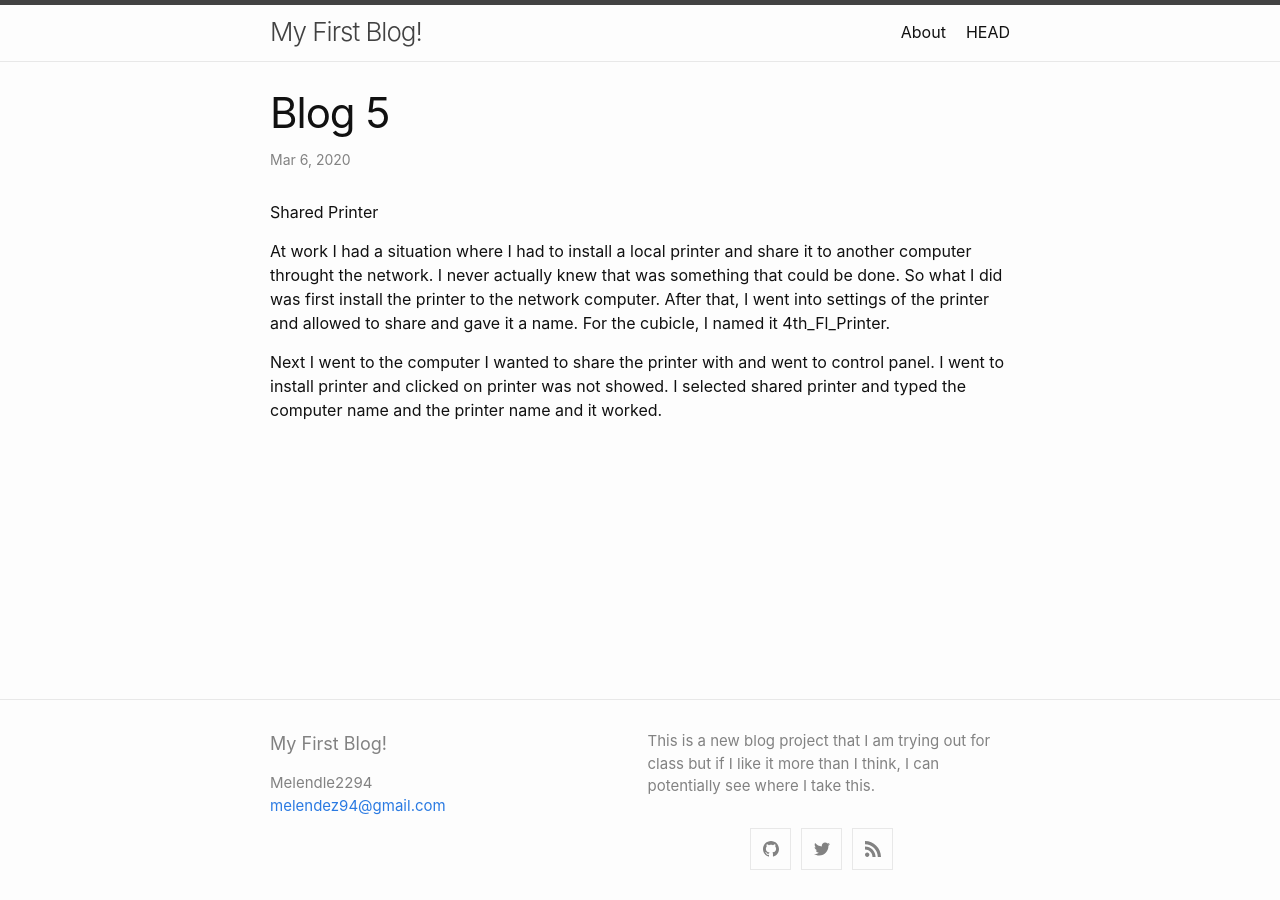
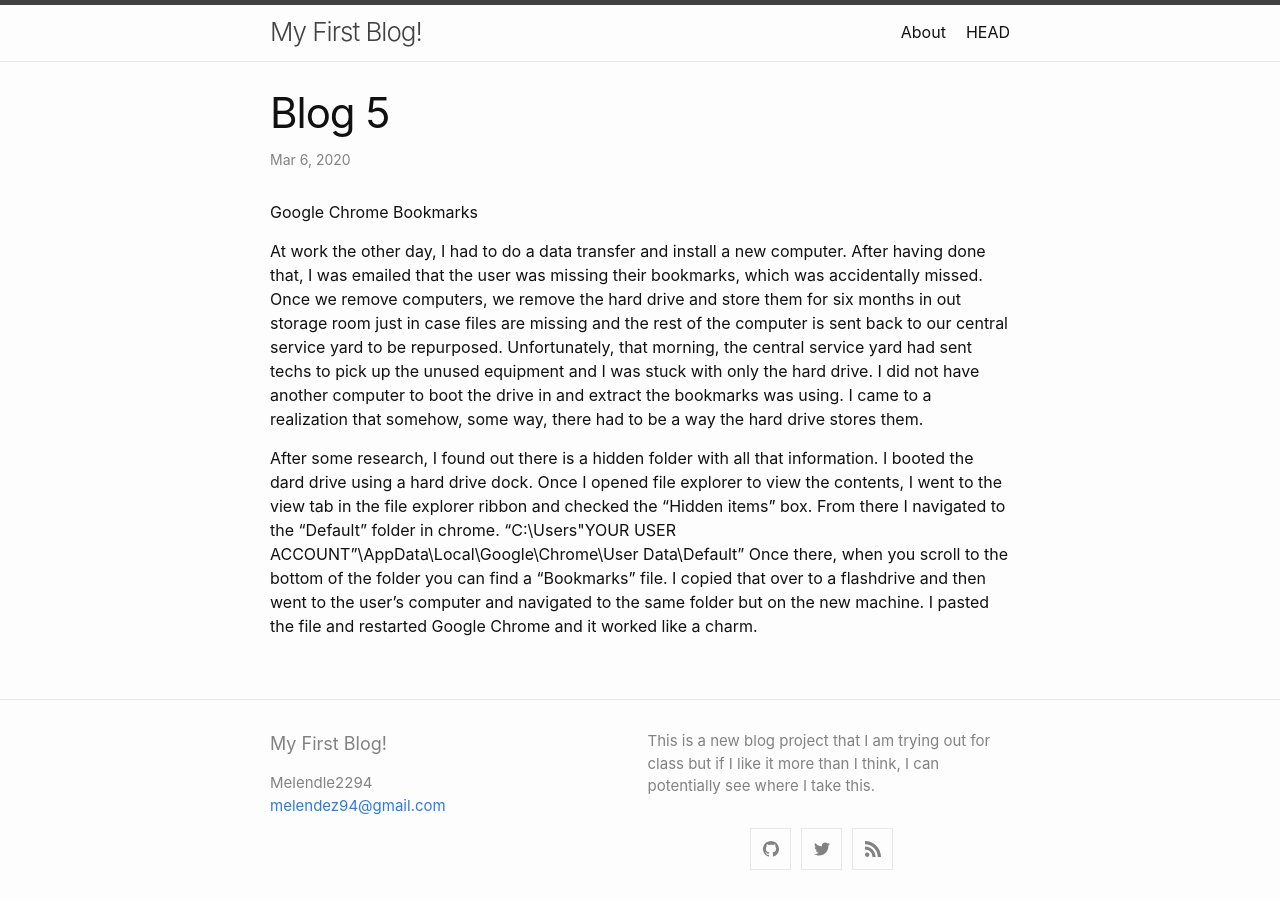
Before and after one commit to melendez2294/melendez2294.github.io, a Jekyll site: the page built from _posts/2020-03-06-blog-5.md, in a window 1280 px wide. Built offline with Jekyll 4.4.1, drawn with Linux system fonts in a browser that asks for light colours; our own code applies the rules of GitHub Pages for plain Markdown files.

Commit message:
Update 2020-03-06-blog-5.md

```diff
--- a/_posts/2020-03-06-blog-5.md
+++ b/_posts/2020-03-06-blog-5.md
@@ -1,11 +1,16 @@
-Shared Printer
+Google Chrome Bookmarks
 
-At work I had a situation where I had to install a local printer and share it to
-another computer throught the network. I never actually knew that was something that could
-be done. So what I did was first install the printer to the network computer. After that,
-I went into settings of the printer and allowed to share and gave it a name. For the cubicle,
-I named it 4th_Fl_Printer.
+At work the other day, I had to do a data transfer and install a new computer.
+After having done that, I was emailed that the user was missing their bookmarks, which was accidentally missed.
+Once we remove computers, we remove the hard drive and store them for six months in out storage room just in case files
+are missing and the rest of the computer is sent back to our central service yard to be repurposed. Unfortunately, that morning,
+the central service yard had sent techs to pick up the unused equipment and I was stuck with only the hard drive. I did not have another
+computer to boot the drive in and extract the bookmarks was using. I came to a realization that somehow, some way, there had to be a way
+the hard drive stores them.
 
-Next I went to the computer I wanted to share the printer with and went to
-control panel. I went to install printer and clicked on printer was not showed.
-I selected shared printer and typed the computer name and the printer name and it worked.
+After some research, I found out there is a hidden folder with all that information. I booted the dard drive using a hard drive dock.
+Once I opened file explorer to view the contents, I went to the view tab in the file explorer ribbon and checked the "Hidden items" box.
+From there I navigated to the "Default" folder in chrome. "C:\Users\"YOUR USER ACCOUNT"\AppData\Local\Google\Chrome\User Data\Default"
+Once there, when you scroll to the bottom of the folder you can find a "Bookmarks" file. I copied that over to a flashdrive and then
+went to the user's computer and navigated to the same folder but on the new machine. I pasted the file and restarted Google Chrome and it
+worked like a charm.
```
